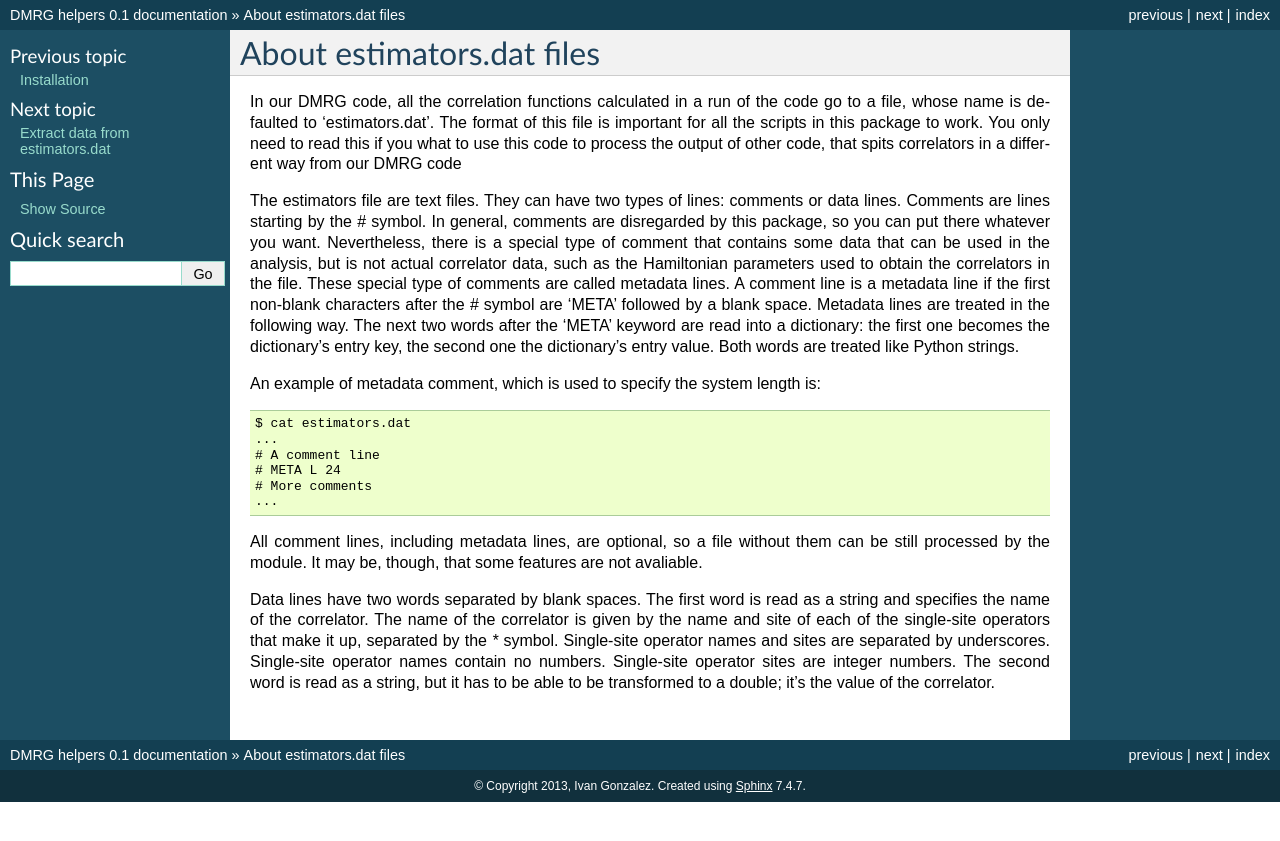
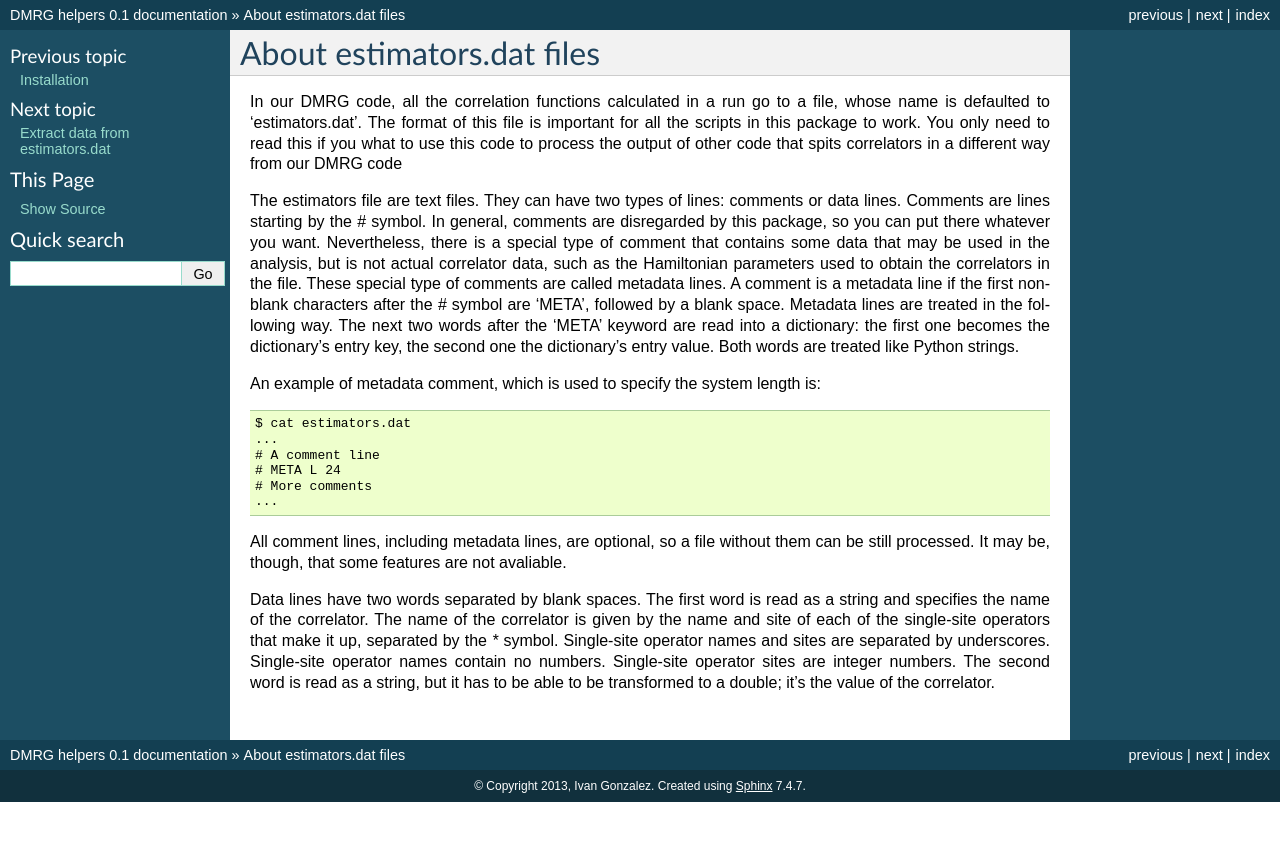
Before and after one commit to iglpdc/dmrg_helpers, a Sphinx documentation site: the page built from docs/about_files.rst, in a window 1280 px wide. Shown: the top 841 px of the page. Built offline with Sphinx 7.4.7, drawn with Linux system fonts in a browser that asks for light colours; pages that are not in the unit, such as notebooks, are missing from menus.

Commit message:
Improving doc a bit.

```diff
--- a/docs/_static/combining_correlators.py
+++ b/docs/_static/combining_correlators.py
@@ -1,9 +1,9 @@
-from dmrg_helpers.extract.extract import create_db_from_file
-
-db = create_db_from_file('estimators.dat')
-zz_component = db.get('S_z_i*S_z_i+1')
-pm_component = db.get('S_p_i*S_m_i+1')
-mp_component = db.get('S_m_i*S_p_i+1')
-
-correlator = zz_component + 0.5 * (pm_component + mp_component)
-plot = correlator.plot()
+>>> from dmrg_helpers.extract.extract import create_db_from_file
+>>>
+>>> db = create_db_from_file('estimators.dat')
+>>> zz_component = db.get_estimator('S_z_i*S_z_i+1')
+>>> pm_component = db.get_estimator('S_p_i*S_m_i+1')
+>>> mp_component = db.get_estimator('S_m_i*S_p_i+1')
+>>>
+>>> correlator = zz_component + 0.5 * (pm_component + mp_component)
+>>> plot = correlator.plot()
--- a/docs/_static/plot_correlator_from_dir.py
+++ b/docs/_static/plot_correlator_from_dir.py
@@ -1,5 +1,5 @@
-from dmrg_helpers.extract.extract import create_db_from_dir
-
-db = create_db_from_dir('./results')
-correlator = db.get('S_z_i*S_z_i+1')
-plot = correlator.plot(label = 'L')
+>>> from dmrg_helpers.extract.extract import create_db_from_dir
+>>>
+>>> db = create_db_from_dir('./results')
+>>> correlator = db.get('S_z_i*S_z_i+1')
+>>> plot = correlator.plot(label = 'L')
--- a/docs/_static/plot_correlator_from_file.py
+++ b/docs/_static/plot_correlator_from_file.py
@@ -1,5 +1,5 @@
-from dmrg_helpers.extract.extract import create_db_from_file
-
-db = create_db_from_file('estimators.dat')
-correlator = db.get('S_z_i*S_z_i+1')
-plot = correlator.plot()
+>>> from dmrg_helpers.extract.extract import create_db_from_file
+>>>
+>>> db = create_db_from_file('estimators.dat')
+>>> correlator = db.get('S_z_i*S_z_i+1')
+>>> plot = correlator.plot()
--- a/docs/_static/spin_structure_factor_from_file.py
+++ b/docs/_static/spin_structure_factor_from_file.py
@@ -1,6 +1,6 @@
-from dmrg_helpers.extract.extract import create_db_from_file
-from dmrg_helpers.analyze.structure_factors import calculate_spin_struct_factor
-
-db = create_db_from_file('estimators.dat')
-spin_struct_factor = calculate_spin_struct_factor(db)
-spin_struct_factor.save('spin_struct_factor.dat')
+>>> from dmrg_helpers.extract.extract import create_db_from_file
+>>> from dmrg_helpers.analyze.structure_factors import calculate_spin_struct_factor
+>>>
+>>> db = create_db_from_file('estimators.dat')
+>>> spin_struct_factor = calculate_spin_struct_factor(db)
+>>> spin_struct_factor.save('spin_struct_factor.dat')
--- a/docs/about_files.rst
+++ b/docs/about_files.rst
@@ -1,20 +1,20 @@
 About estimators.dat files
 ==========================
 
-In our DMRG code, all the correlation functions calculated in a run of the code
+In our DMRG code, all the correlation functions calculated in a run
 go to a file, whose name is defaulted to 'estimators.dat'. The format of this
 file is important for all the scripts in this package to work. You only need to
-read this if you what to use this code to process the output of other code,
+read this if you what to use this code to process the output of other code
 that spits correlators in a different way from our DMRG code
 
 The estimators file are text files. They can have two types of lines: comments
 or data lines. Comments are lines starting by the `#` symbol. In general,
 comments are disregarded by this package, so you can put there whatever you
 want. Nevertheless, there is a special type of comment that contains some data
-that can be used in the analysis, but is not actual correlator data, such as
+that may be used in the analysis, but is not actual correlator data, such as
 the Hamiltonian parameters used to obtain the correlators in the file. These
-special type of comments are called metadata lines. A comment line is a
-metadata line if the first non-blank characters after the `#` symbol are 'META'
+special type of comments are called metadata lines. A comment is a metadata
+line if the first non-blank characters after the `#` symbol are 'META',
 followed by a blank space. Metadata lines are treated in the following way. The
 next two words after the 'META' keyword are read into a dictionary: the first
 one becomes the dictionary's entry key, the second one the dictionary's entry
@@ -31,8 +31,8 @@
     ...
 
 All comment lines, including metadata lines, are optional, so a file without
-them can be still processed by the module. It may be, though, that some
-features are not avaliable.
+them can be still processed. It may be, though, that some features are not
+avaliable.
 
 Data lines have two words separated by blank spaces. The first word is read as
 a string and specifies the name of the correlator. The name of the correlator
```
Also changed, not shown: docs/index.rst (+4 -4 lines), docs/extract.rst (line endings or trailing spaces).
